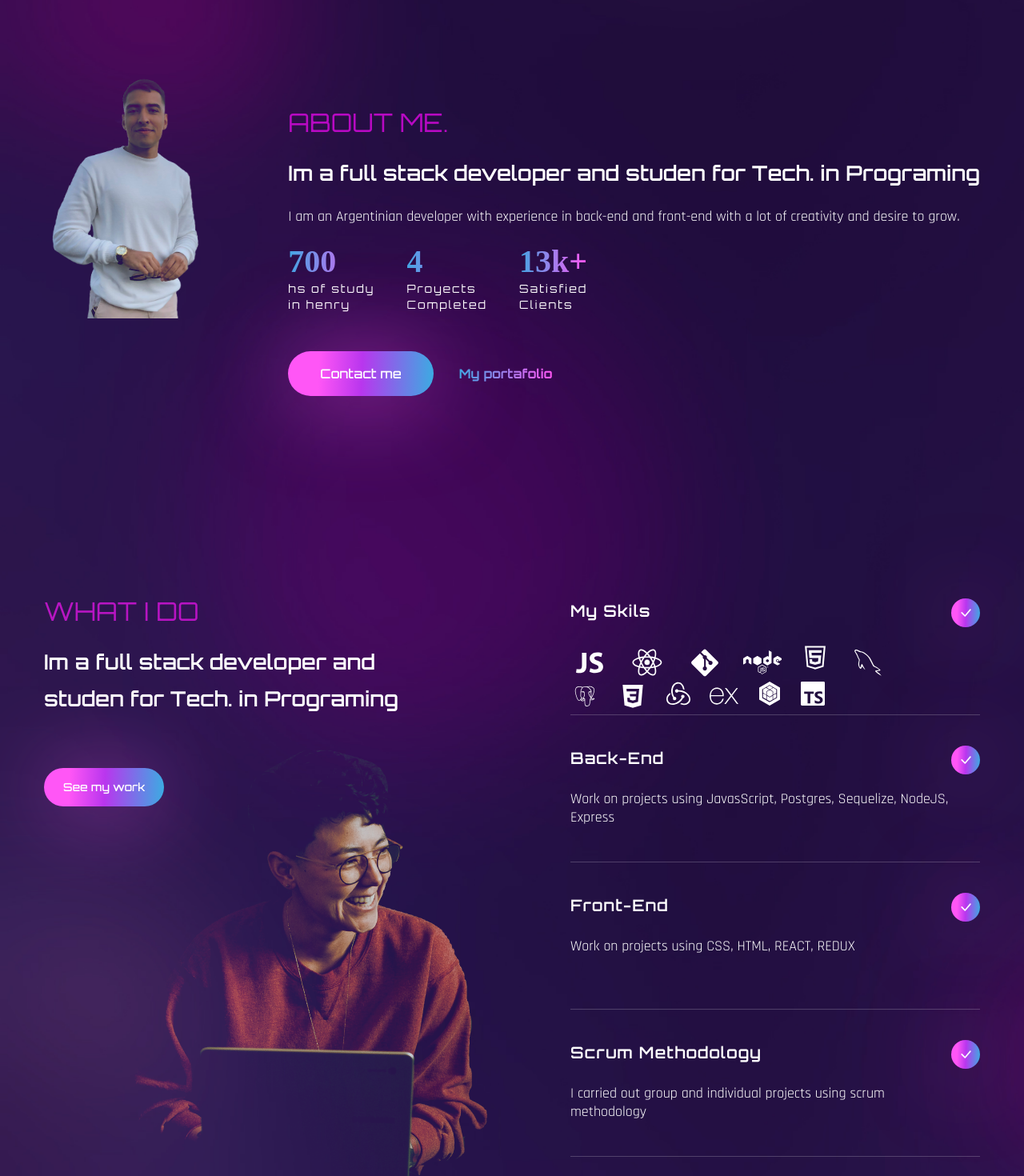
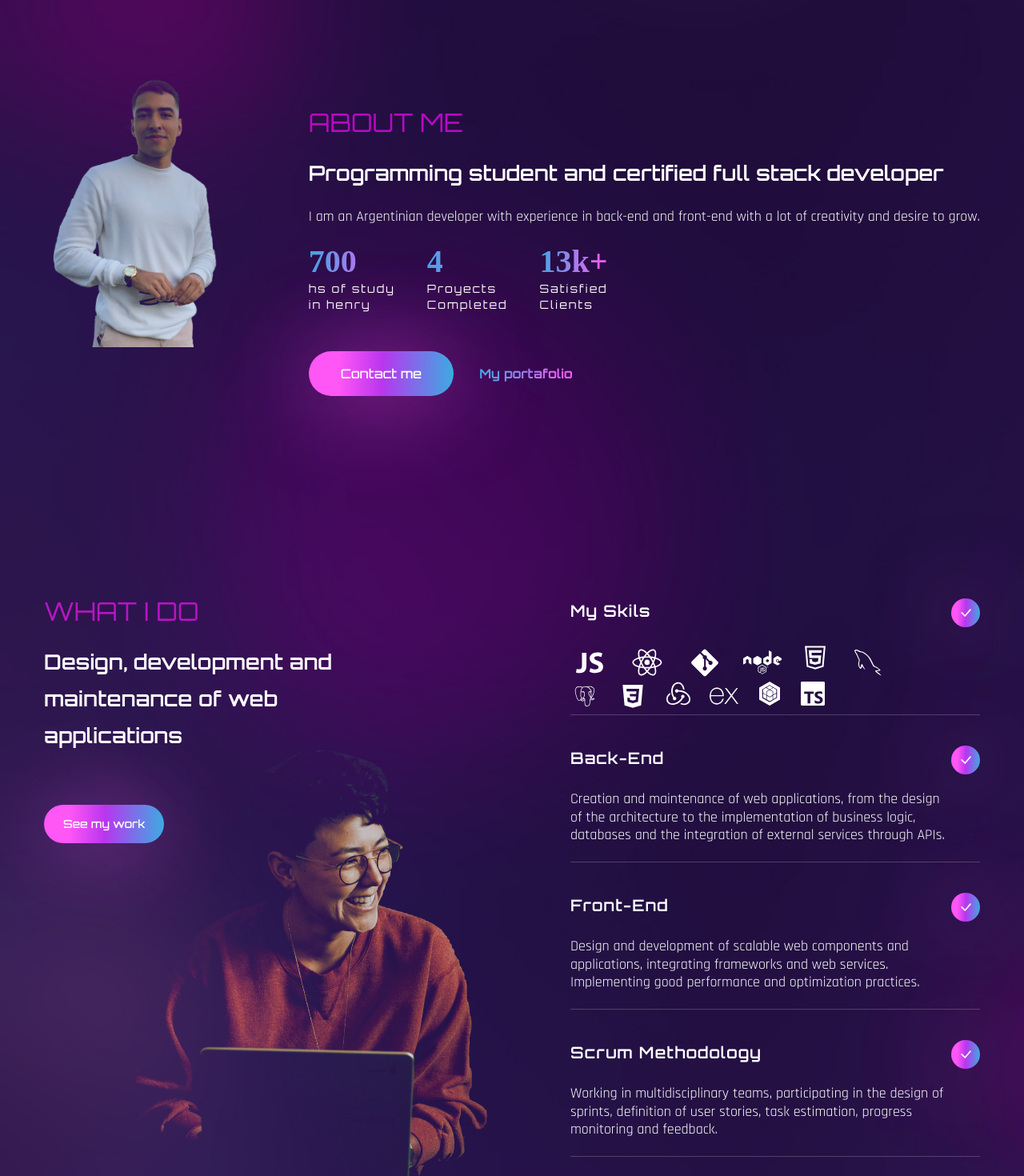
Before and after one commit to IgnacioMelgarejo/portfolio, a React (Create React App) app: page / in a window 1280 px wide. Shown: the part 820-2290 px from the top of the page at 80% size. Built offline with nearby package versions, Linux system fonts and the light colour scheme; the HTML template or start-up script is replaced by a standard one; a web font is replaced by a local one.

Commit message:
Services complete

```diff
--- a/src/components/About.js
+++ b/src/components/About.js
@@ -31,8 +31,8 @@ const About = () => {
           whileInView={'show'}
           viewport={{ once: true, amount: 0.3 }}
           classname='flex-1 text-center justify-center'>
-          <h2 className='h2 text-accent'>About me.</h2>
-          <h3 className='h3 mb-4'>Im a full stack developer and studen for Tech. in Programing</h3>
+          <h2 className='h2 text-accent'>About me</h2>
+          <h3 className='h3 mb-4'>Programming student and certified full stack developer</h3>
           <p className='mb-6'>
             I am an Argentinian developer with experience in back-end and front-end with a lot of creativity and desire to grow.
           </p>
--- a/src/components/Services.js
+++ b/src/components/Services.js
@@ -7,7 +7,7 @@ import { motion } from 'framer-motion'
 //variants
 import { fadeIn } from '../variants';
 import { DiJavascript1, DiCss3, DiReact, DiGit, DiPostgresql, DiMysql, } from 'react-icons/di'
-import { SiRedux, SiExpress, SiTypescript, SiSequelize, SiTailwindcss } from 'react-icons/si'
+import { SiRedux, SiExpress, SiTypescript, SiSequelize} from 'react-icons/si'
 import { AiOutlineHtml5 } from 'react-icons/ai'
 import { FaNode } from 'react-icons/fa'
 
@@ -38,8 +38,6 @@ const services = [
         <DiPostgresql className="mr-6 text-3xl md:text-4xl" />
       </div>
 
-
-
       <div>
         <DiCss3 className="mr-6 text-3xl md:text-4xl" />
       </div>
@@ -65,17 +63,17 @@ const services = [
   },
   {
     name: 'Back-End',
-    description: 'Work on projects using JavasScript, Postgres, Sequelize, NodeJS, Express',
+    description: 'Creation and maintenance of web applications, from the design of the architecture to the implementation of business logic, databases and the integration of external services through APIs.',
 
   },
   {
     name: 'Front-End',
-    description: 'Work on projects using CSS, HTML, REACT, REDUX',
+    description: 'Design and development of scalable web components and applications, integrating frameworks and web services. Implementing good performance and optimization practices.',
 
   },
   {
     name: 'Scrum Methodology',
-    description: 'I carried out group and individual projects using scrum methodology',
+    description: 'Working in multidisciplinary teams, participating in the design of sprints, definition of user stories, task estimation, progress monitoring and feedback.',
 
   }
 ]
@@ -92,7 +90,7 @@ const Services = () => {
           viewport={{ once: true, amount: 0.3 }}
           className='flex-1 lg:bg-services lg:bg-bottom bg-no-repeat mix-blend-lighten mb-12 lg:mb-0'>
           <h2 className='h2 text-accent mb-6'>What i Do</h2>
-          <h3 className='h3 max-w-[455px] mb-16'>Im a full stack developer and studen for Tech. in Programing
+          <h3 className='h3 max-w-[455px] mb-16'>Design, development and maintenance of web applications
           </h3>
           <a href='https://github.com/IgnacioMelgarejo?tab=repositories'>
             <button className='btn btn-sm'>See my work</button>
--- a/src/components/Work.js
+++ b/src/components/Work.js
@@ -23,7 +23,7 @@ const Work = () => {
           <div>
             <h2 className='h2 leading-tight text-accent'> My Lastest <br /> work.</h2>
             <p className='max-w-sm mb-16'>
-              I try to work focusing on the design, the aesthetics of my pages and their best utilities
+              I try to work focusing on the aesthetics of my pages and their best utilities
             </p>
             <a href='https://github.com/IgnacioMelgarejo?tab=repositories'>
               <button className='btn btn-sm'> View all projects</button>
@@ -37,11 +37,11 @@ const Work = () => {
             <img className='group-hover:scale-125 transition-all duration-500' src={img1} alt='' />
             {/*preTitel */}
             <div className='absolute -bottom-full left-12 group-hover:bottom-24 transition-all duration-500 z-50'>
-              <span className='text-gradient'>UI/UX Desing</span>
+              <span className='text-gradient'>Play Masters</span>
             </div>
             {/*titel */}
             <div className='absolute -bottom-full left-12 group-hover:bottom-14 transition-all duration-700 z-50'>
-              <span className='text-3-1 text.white'>Project Title</span>
+              <span className='text-3-1 text.white'>Games app</span>
             </div>
           </div>
         </motion.div>
@@ -59,11 +59,11 @@ const Work = () => {
             <img className='group-hover:scale-125 transition-all duration-500' src={img2} alt='' />
             {/*preTitel */}
             <div className='absolute -bottom-full left-12 group-hover:bottom-24 transition-all duration-500 z-50'>
-              <span className='text-gradient'>UI/UX Desing</span>
+              <span className='text-gradient'>Doggies</span>
             </div>
             {/*titel */}
             <div className='absolute -bottom-full left-12 group-hover:bottom-14 transition-all duration-700 z-50'>
-              <span className='text-3-1 text.white'>Project Title</span>
+              <span className='text-3-1 text.white'>App with dog breed information</span>
             </div>
           </div>
           {/*image3*/}
@@ -71,14 +71,14 @@ const Work = () => {
             {/*overbyo */}
             <div className='group-hover:bg-black/70 w-full h-full absolute z-40 transition-all duration-300'></div>
             {/*img */}
-            <img className='group-hover:scale-125 transition-all duration-500' src={img3} alt='' />
+            <img className='group-hover:scale-125 transition-all duration-500' src={img3} alt='https://tv.laruinarecords.cl/' />
             {/*preTitel */}
             <div className='absolute -bottom-full left-12 group-hover:bottom-24 transition-all duration-500 z-50'>
-              <span className='text-gradient'>UI/UX Desing</span>
+              <span className='text-gradient'>La Ruina</span>
             </div>
             {/*titel */}
             <div className='absolute -bottom-full left-12 group-hover:bottom-14 transition-all duration-700 z-50'>
-              <span className='text-3-1 text.white'>Project Title</span>
+              <span className='text-3-1 text.white'>Music app</span>
             </div>
           </div>
 
```
